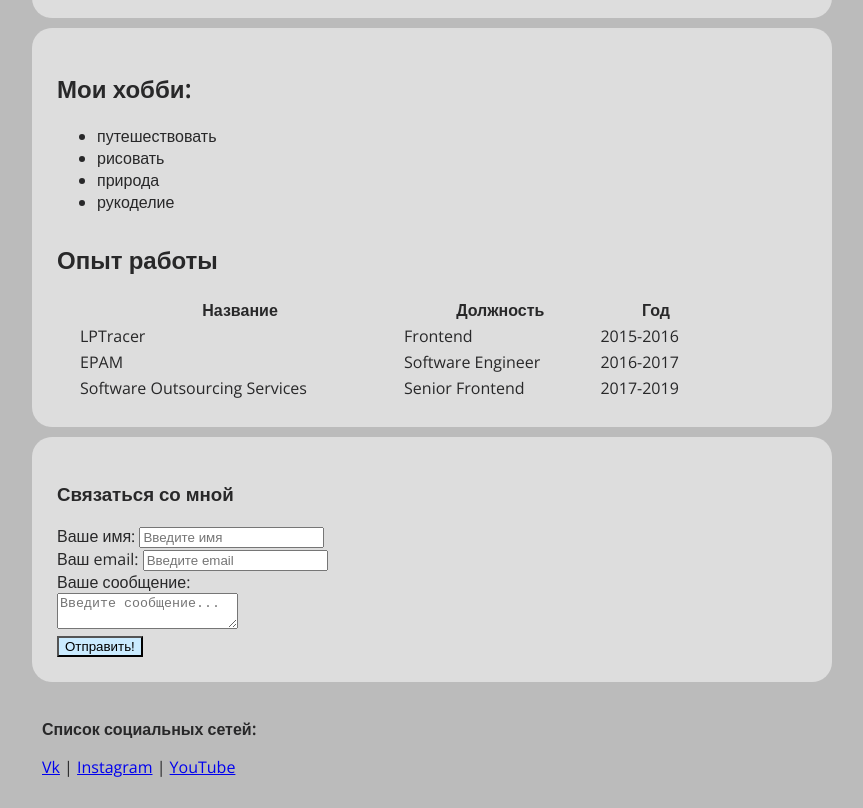
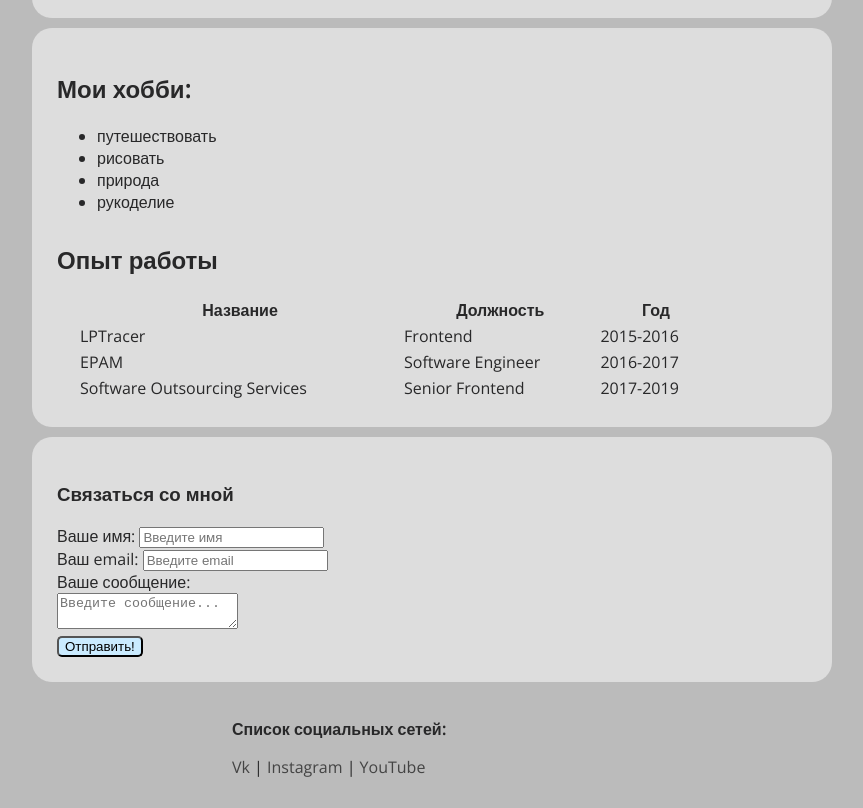
Before and after one commit to LizaBerezuk/-, a plain HTML site: page index.html in a window 1280 px wide. Shown: the part 516-1324 px from the top of the page, without its empty margins (208-1071 px from the left). Drawn offline with nearby package versions, Linux system fonts and the light colour scheme.

Commit message:
Add files via upload

```diff
--- a/01.css
+++ b/01.css
@@ -21,10 +21,10 @@
 }
 
 .img_1{
-    transition: 2s;
+    transition: all .2s;
 }
-.img_1:haver{
-    transform: scale(1.2);
+.img_1:hover{
+    transform: scale(1.14);
 }
 
 .body{
@@ -66,8 +66,25 @@ border-radius: 20px;
     margin-bottom: 20px;
     margin-top: 10px;
     padding: 10px;
+    margin: auto;
+    max-width: 50%;
 }
 
- .send{
-     background-color: #caebff;
+a{
+    color: #444;
+    text-decoration: none;
+}
+a:hover{
+    color: #44ca56;
+
+}
+
+ .btn{
+    background-color: #caebff;
+    cursor: pointer;
+    border-radius: 5px;
  }
+
+ .btn:hover{
+     opacity: 0.7;
+ }
--- a/index.html
+++ b/index.html
@@ -76,7 +76,7 @@
                     <br>
                     <textarea name="massage" placeholder="Введите сообщение..." ></textarea>
                 </div>
-                <button type="submit" class="send">Отправить!</button>
+                <button type="submit" class="btn">Отправить!</button>
             </form>
         </div>
         <footer class="footer">
```
